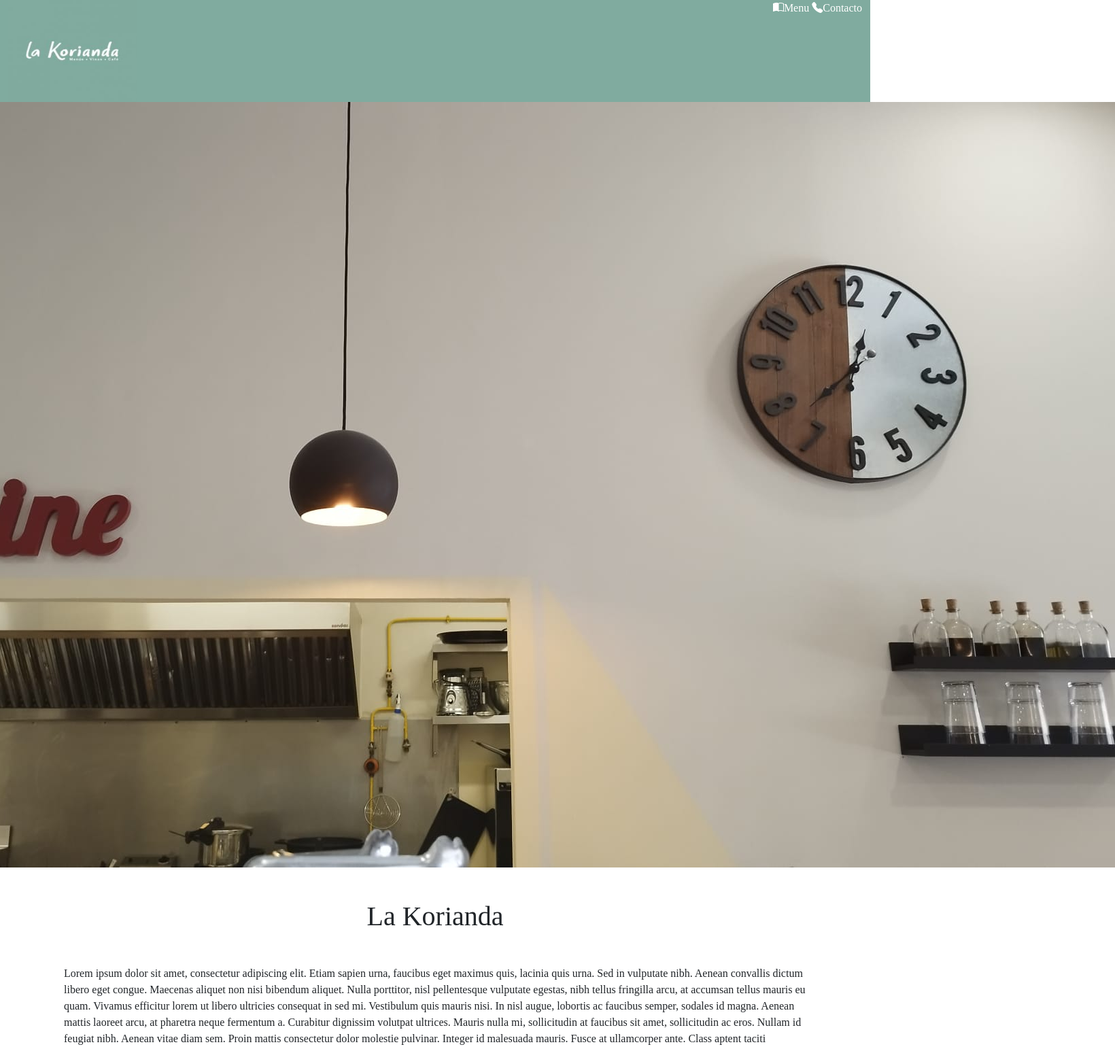
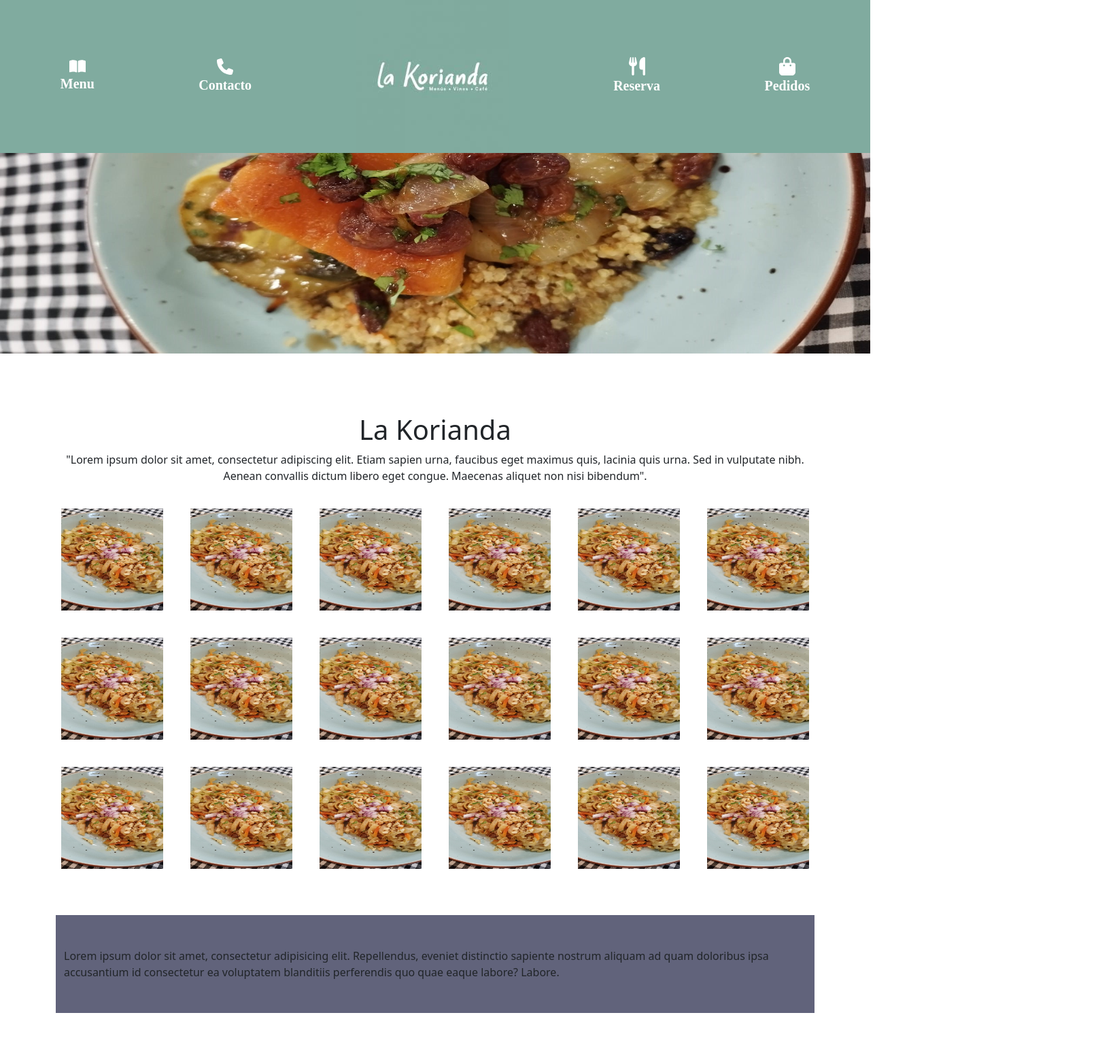
Before and after one commit to LionelMN/tarea01-dor, a plain HTML site: page index_bootstrap.html in a window 1280 px wide. Shown: the top 1543 px of the page at 68% size, 1640 px wide, since content can reach past the window. Drawn offline with nearby package versions, Linux system fonts and the light colour scheme.

Commit message:
bootstrap v final
Añadi la foto del header (back.jpg) a assets

```diff
--- a/index_bootstrap.html
+++ b/index_bootstrap.html
@@ -4,104 +4,123 @@
 <head>
   <meta charset="utf-8">
   <meta name="viewport" content="width=device-width, initial-scale=1">
-  <title>Bootstrap demo</title>
-  <link rel="stylesheet" href="style_boostrap.css">
+
   <link href="https://cdn.jsdelivr.net/npm/bootstrap@5.2.1/dist/css/bootstrap.min.css" rel="stylesheet"
     integrity="sha384-iYQeCzEYFbKjA/T2uDLTpkwGzCiq6soy8tYaI1GyVh/UjpbCx/TYkiZhlZB6+fzT" crossorigin="anonymous">
-  <link rel="stylesheet" href="https://cdn.jsdelivr.net/npm/bootstrap-icons@1.9.1/font/bootstrap-icons.css">
+
+  <link rel="stylesheet" href="style_boostrap.css">
 
 </head>
 
 <body>
+  <header class="d-print-none">
+  <nav class="navbar navbar-expand-lg ">
+    <div class="container-fluid">
+      <a class="navbar-brand d-lg-none" href="#">
+        <img src="assets/logo.jpg" alt="" width="100%" id="logomobile" height="auto" class="img-fluid d-block mx-auto">
+      </a>
+      <button class="navbar-toggler" type="button" data-bs-toggle="collapse" data-bs-target="#navbarNav" aria-controls="navbarNav" aria-expanded="false" aria-label="Toggle navigation">
+        <span class="navbar-toggler-icon"></span>
+      </button>
+      <div class="collapse navbar-collapse" id="navbarNav">
+        <ul class="navbar-nav mx-auto">
+          <li class="nav-item">
+            <a class="nav-link" aria-current="page" href="#"> <img src="assets/menu_book_black_24dp.svg" alt="menu">Menu</a>
+          </li>
+          <li class="nav-item">
+            <a class="nav-link" href="#"><img src="./assets/phone_black_24dp.svg" alt="contacto"> Contacto</a>
+          </li>
+          <li class="nav-item ">
+          <a class="nav-link" href="#">
+            <img src="assets/logo.jpg" alt="">
+          </a>
+          </li>
+          <li class="nav-item">
+            <a class="nav-link" href="#"><img src="./assets/utensils-solid.svg" alt="reserva">  Reserva</a>
+          </li>
+          <li class="nav-item">
+            <a class="nav-link" href="#"><img src="./assets/bag-shopping-solid.svg" alt="pedidos"> Pedidos</a>
+          </li>
+        </ul>
+      </div>
+    </div>
+  </nav>
+</header>
 
-
-  <div class="container-fluid">
-    <div class="row">
-      <div class="col-2">
-        <a href="#"><img src="assets/logo.jpg" alt="" width=250px height=100px></a>
+    <section id="galeria" class="container">
+      <div class="text-center pt-5">
+          <h1 >La Korianda</h1>
+          <p>
+             "Lorem ipsum dolor sit amet, consectetur adipiscing elit. Etiam sapien urna, faucibus eget maximus quis,
+          lacinia
+          quis urna. Sed in vulputate nibh. Aenean convallis dictum libero eget congue. Maecenas aliquet non nisi
+          bibendum".
+          </p>
       </div>
 
-      <div class="col-10 text-end align-middle">
-        <a><i class="bi bi-book-half"></i>Menu</a>
-        <a><i class="bi bi-telephone-fill"></i>Contacto</a>
+      <div class="row d-print-table-row">
+        <div class="col-lg-2 col-md-4 col-sm-6 ">
+          <img src="assets/comida.jpeg" alt="Galeria Imagen">
+        </div>
+        <div class="col-lg-2 col-md-4 col-sm-6 ">
+          <img src="assets/comida.jpeg" alt="Galeria Imagen">
+        </div>
+        <div class="col-lg-2 col-md-4 col-sm-6 ">
+          <img src="assets/comida.jpeg" alt="Galeria Imagen">
+        </div>
+        <div class="col-lg-2 col-md-4 col-sm-6 ">
+          <img src="assets/comida.jpeg" alt="Galeria Imagen">
+        </div>
+        <div class="col-lg-2 col-md-4 col-sm-6 ">
+          <img src="assets/comida.jpeg" alt="Galeria Imagen">
+        </div>
+        <div class="col-lg-2 col-md-4 col-sm-6 ">
+          <img src="assets/comida.jpeg" alt="Galeria Imagen">
+        </div>
+        <div class="col-lg-2 col-md-4 col-sm-6 ">
+          <img src="assets/comida.jpeg" alt="Galeria Imagen">
+        </div>
+        <div class="col-lg-2 col-md-4 col-sm-6">
+          <img src="assets/comida.jpeg" alt="Galeria Imagen">
+        </div>
+        <div class="col-lg-2 col-md-4 col-sm-6">
+          <img src="assets/comida.jpeg" alt="Galeria Imagen">
+        </div>
+        <div class="col-lg-2 col-md-4 col-sm-6">
+          <img src="assets/comida.jpeg" alt="Galeria Imagen">
+        </div>
+        <div class="col-lg-2 col-md-4 col-sm-6">
+          <img src="assets/comida.jpeg" alt="Galeria Imagen">
+        </div>
+        <div class="col-lg-2 col-md-4 col-sm-6">
+          <img src="assets/comida.jpeg" alt="Galeria Imagen">
+        </div>
+        <div class="col-lg-2 col-md-4 col-sm-6">
+          <img src="assets/comida.jpeg" alt="Galeria Imagen">
+        </div>
+        <div class="col-lg-2 col-md-4 col-sm-6">
+          <img src="assets/comida.jpeg" alt="Galeria Imagen">
+        </div>
+        <div class="col-lg-2 col-md-4 col-sm-6">
+          <img src="assets/comida.jpeg" alt="Galeria Imagen">
+        </div>
+        <div class="col-lg-2 col-md-4 col-sm-6">
+          <img src="assets/comida.jpeg" alt="Galeria Imagen">
+        </div>
+        <div class="col-lg-2 col-md-4 col-sm-6">
+          <img src="assets/comida.jpeg" alt="Galeria Imagen">
+        </div>
+        <div class="col-lg-2 col-md-4 col-sm-6">
+          <img src="assets/comida.jpeg" alt="Galeria Imagen">
+        </div>
       </div>
-    </div>
-</div>
+    </section>
 
-
-    <div class="container d-flex align-items-center flex-column ">
-
-      <img class="masthead-avatar mb-5 h-50px" src="assets/headerImg.jpeg" alt="jpg" />
-
-      <h1 class="masthead-heading  mb-5">La Korianda</h1>
-
-      <div class="container">
-        <div class="row">
-          <div class="col">
-            Lorem ipsum dolor sit amet, consectetur adipiscing elit. Etiam sapien urna, faucibus eget maximus quis,
-            lacinia
-            quis urna. Sed in vulputate nibh. Aenean convallis dictum libero eget congue. Maecenas aliquet non nisi
-            bibendum
-            aliquet. Nulla porttitor, nisl pellentesque vulputate egestas, nibh tellus fringilla arcu, at accumsan
-            tellus
-            mauris eu quam. Vivamus efficitur lorem ut libero ultricies consequat in sed mi. Vestibulum quis mauris
-            nisi.
-
-            In nisl augue, lobortis ac faucibus semper, sodales id magna. Aenean mattis laoreet arcu, at pharetra neque
-            fermentum a. Curabitur dignissim volutpat ultrices. Mauris nulla mi, sollicitudin at faucibus sit amet,
-            sollicitudin ac eros. Nullam id feugiat nibh. Aenean vitae diam sem. Proin mattis consectetur dolor molestie
-            pulvinar. Integer id malesuada mauris. Fusce at ullamcorper ante. Class aptent taciti sociosqu ad litora
-            torquent per conubia nostra, per inceptos himenaeos. Sed augue libero, lacinia et congue vitae, eleifend nec
-            diam.
+      <div class="container my-5 d-print-none">
+        <footer class="text-center text-lg-start">
+          <div class="container d-flex justify-content-center py-5">
+            Lorem ipsum dolor sit amet, consectetur adipisicing elit. Repellendus, eveniet distinctio sapiente nostrum aliquam ad quam doloribus ipsa accusantium id consectetur ea voluptatem blanditiis perferendis quo quae eaque labore? Labore.
           </div>
-        </div>
-
-        <div class="row row-cols-1 row-cols-md-3 g-4">
-          <div class="col">
-            <div class="card h-100">
-              <img src="assets/menu.jpeg" class="card-img-top" alt="...">
-              <div class="card-body">
-                <h5 class="card-title">MENU DIARIO</h5>
-                <p class="card-text">Nuestro delicioso y variado menú que cambia cada día ofreciendo opciones veganas y
-                  siempre ¡TODO SIN GLUTEN!</p>
-              </div>
-            </div>
-          </div>
-          <div class="col">
-            <div class="card h-100">
-              <img src="assets/galletas.jpeg" class="card-img-top" alt="...">
-              <div class="card-body">
-                <h5 class="card-title">POSTRES</h5>
-                <p class="card-text">Cien por cien caseros.</p>
-              </div>
-            </div>
-          </div>
-          <div class="col">
-            <div class="card h-100">
-              <img src="assets/comida.jpeg" class="card-img-top" alt="...">
-              <div class="card-body">
-                <h5 class="card-title">Platos variados</h5>
-                <p class="card-text">Comida casera con toques exóticos que los hacen especiales</p>
-              </div>
-            </div>
-          </div>
-        </div>
-
-        <footer class="d-flex flex-wrap justify-content-between align-items-center py-3 my-4 border-top">
-          <p class="col-md-4 mb-0 text-muted">© 2022 Company, Inc</p>
-
-          <a href="/"
-            class="col-md-4 d-flex align-items-center justify-content-center mb-3 mb-md-0 me-md-auto link-dark text-decoration-none">
-            <svg class="bi me-2" width="40" height="32">
-              <use xlink:href="#bootstrap"></use>
-            </svg>
-          </a>
-
-          <ul class="nav col-md-4 justify-content-end">
-            <li class="nav-item"><a href="#" class="nav-link px-2 text-muted">Contacto</a></li>
-            <li class="nav-item"><a href="#" class="nav-link px-2 text-muted">FAQs</a></li>
-            <li class="nav-item"><a href="#" class="nav-link px-2 text-muted">Sobre nosotros</a></li>
-          </ul>
         </footer>
       </div>
 
@@ -115,9 +134,12 @@
 
 
 
-      <script src="https://cdn.jsdelivr.net/npm/bootstrap@5.2.1/dist/js/bootstrap.bundle.min.js"
-        integrity="sha384-u1OknCvxWvY5kfmNBILK2hRnQC3Pr17a+RTT6rIHI7NnikvbZlHgTPOOmMi466C8"
-        crossorigin="anonymous"></script>
+
+
+    <script src="https://cdn.jsdelivr.net/npm/bootstrap@5.2.1/dist/js/bootstrap.bundle.min.js"
+      integrity="sha384-u1OknCvxWvY5kfmNBILK2hRnQC3Pr17a+RTT6rIHI7NnikvbZlHgTPOOmMi466C8"
+      crossorigin="anonymous"></script>
+      <script src="https://kit.fontawesome.com/ccbc09d003.js" crossorigin="anonymous"></script>
 
 </body>
 
--- a/style_boostrap.css
+++ b/style_boostrap.css
@@ -1,30 +1,160 @@
+.navbar-brand img {
+    width: 120px;
+}
 
-body *{
-    margin: 0;
-    font-family: 'PT Sans'
+.navbar-brand {
+    margin-right: 0;
+}
+
+.navbar-nav {
+    align-items: center;
+}
+
+
+.navbar .navbar-nav .nav-link {
+    color: white;
+    font-size: 20px;
+    padding: 0 50px;
+    font-weight: bold;
+    font-family: 'Nunito';
+
 }
 
 
 
-.container-fluid .row *{
+
+.navbar {
     background-color: #80AB9F;
-    color:white;
+    color: white;
+    margin: 0;
+    --bs-navbar-padding-y: 0 rem;
+}
+
+
+.navbar-expand-lg .navbar-nav {
+    width: 100%;
+
+}
+
+.navbar .navbar-nav .nav-link img {
+    display: none;
+
+}
+
+.navbar-brand img {
+    width: 200px;
+}
+
+.navbar-toggler-icon {
+    color: white (--bs-navbar-color);
+}
+
+.navbar-toggle button {
+    color: white (--bs-navbar-color);
+    position: fixed;
+    float: left;
+    color: white(--bs-navbar-color);
+}
+
+.navbar-toggle * {
+    color: white (--bs-navbar-color);
+    position: fixed;
+    float: left;
+
+}
 
 
 
+header {
+    background-image: url('assets/back.jpeg');
+    background-repeat: no-repeat;
+    background-size: 100vw 30vh;
+    background-position: center;
+    font-family: 'Nunito';
+    height: 60vh;
+    margin: 0;
+
 }
 
-.container-fluid .row img{
 
-    width:100%;
-    padding: 0;
+
+.masthead-avatar {
+    width: 120%;
+}
+
+.masthead-heading {
+    text-align: center;
+}
+
+#galeria .col-lg-2 {
+    margin: 0;
+    padding: 20px;
+    border: #80AB9F;
+
+}
+
+#galeria img {
+    width: 100%;
+    height: 400px;
+}
+
+
+footer {
+    background-color: #61637B;
+    width: 100%;
+}
+
+.btn btn-primary {
+    background-color: white;
+}
+
+@media screen and (min-width: 992px) {
+
+    .navbar * {
+        margin: auto;
+    }
+
+    .navbar-brand img {
+        width: 200px;
+    }
+    #galeria img {
+        width: 100%;
+        height: 150px;
+    }
+    .navbar .navbar-nav .nav-link img {
+        display: block;
+
+    }
+
+}
+
+@media screen and (min-width: 575px) {
+
+    .navbar-brand {
+
+        margin: auto;
+    }
+
+    header {
+        background: url('assets/back.jpeg');
+        background-repeat: no-repeat;
+        background-size: 100vw 60vh;
+        background-position: center;
+        font-family: 'Nunito';
+        height: 70vh;
+        margin: 0;
+        padding: auto;
+    }
+
+    #galeria img {
+        width: 100%;
         height: 150px;
     }
 
 
 
 
-.navbar a{
-    color:white;
-    float: right;
+
+
+
 }
```
Also changed, not shown: assets/back.jpeg (added). Lines whose indentation alone changed are shown as unchanged.
